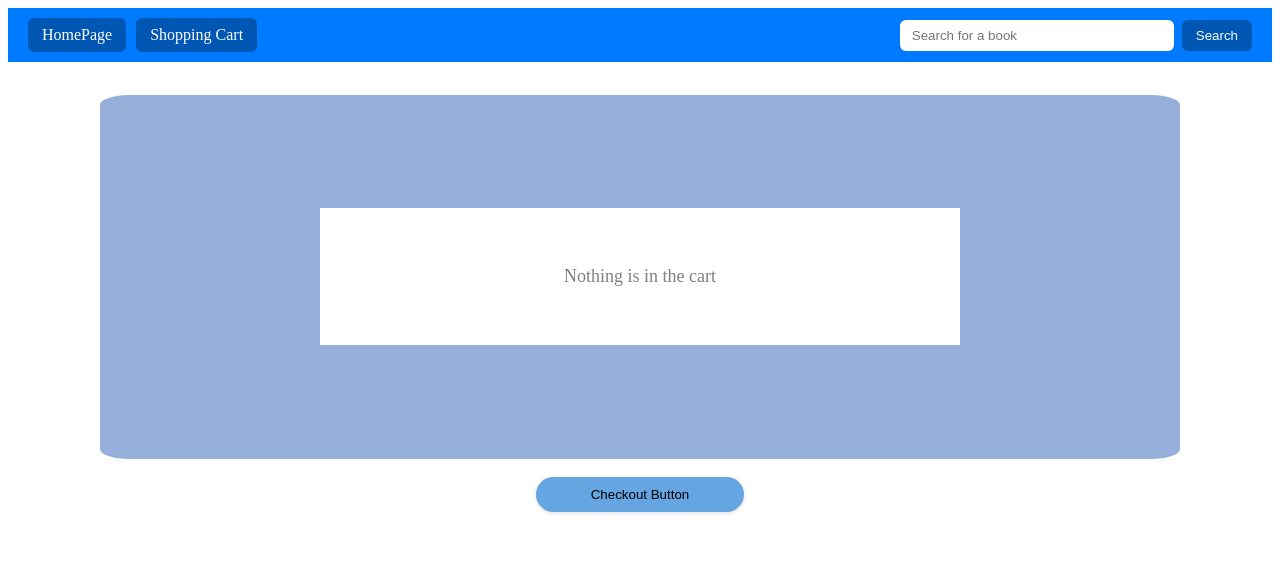
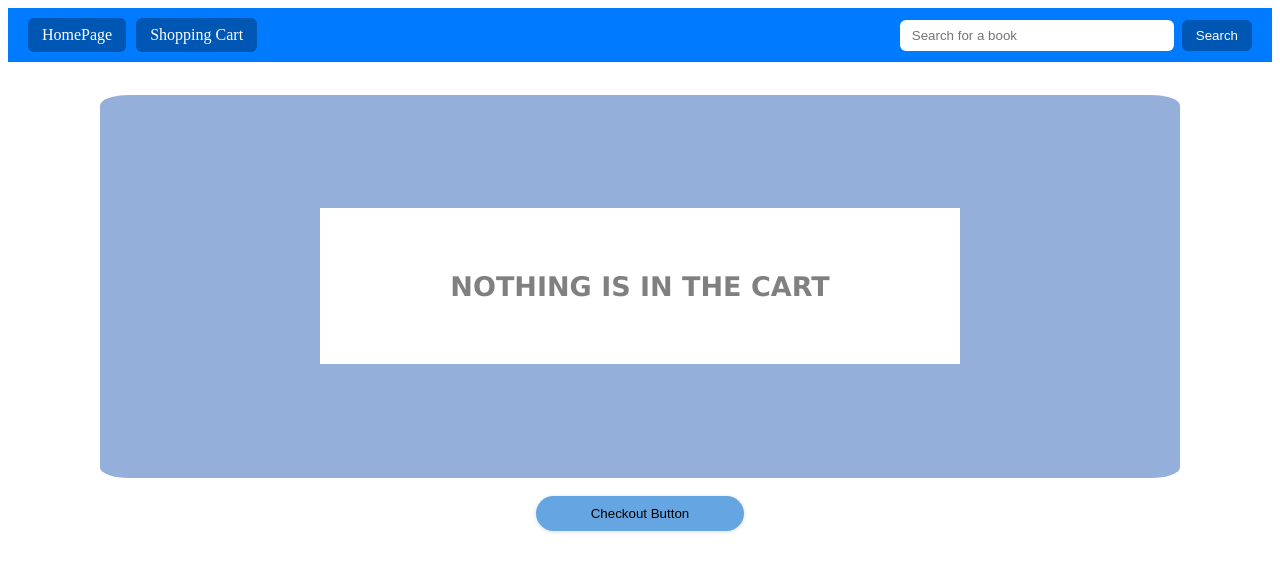
Before and after one commit to GaelCT/CMPS3390-Project02, a Vue app: page /CartPage in a window 1280 px wide. Shown: the top 572 px of the page. Built offline with nearby package versions, Linux system fonts and the light colour scheme.

Commit message:
added some css

```diff
--- a/src/views/CartPage.vue
+++ b/src/views/CartPage.vue
@@ -5,7 +5,7 @@
 
     <div class ="list">
         <div v-if="cart.length === 0" class="empty">
-        <p>Nothing is in the cart</p>
+        <h2 id = "nothingInCart">NOTHING IS IN THE CART</h2>
         </div>
         <ul v-else> <!--Will need to see how to add books from
             the API and use the gen random math to set price points -->
@@ -99,4 +99,10 @@ button:active {
   font-size: 18px;
 }
 
+#nothingInCart{
+    text-align: center;
+    font-family: Verdana;
+    font-style: bold;
+
+}
 </style>
```
